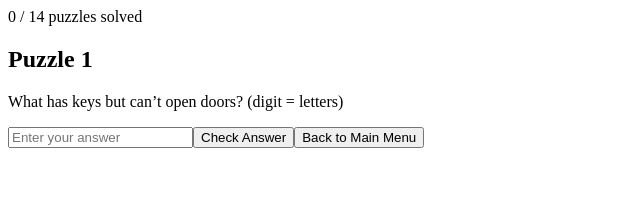
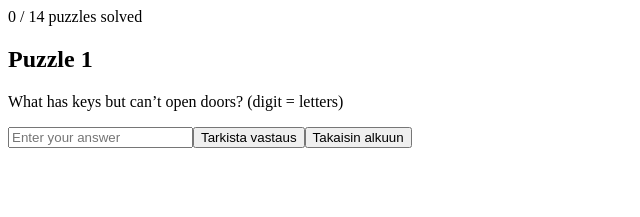
Before and after one commit to grande-fi/riga-puzzle-quest, a Next.js app: page /puzzles/1 in a window 1280 px wide. Shown: the top 217 px of the page, without its empty margins (0-640 px from the left). Built offline with nearby package versions, Linux system fonts and the light colour scheme.

Commit message:
Update page.js
localisation

```diff
--- a/app/puzzles/[id]/page.js
+++ b/app/puzzles/[id]/page.js
@@ -67,7 +67,7 @@ export default function PuzzlePage({ params }) {
           />
 
           <Button onClick={checkAnswer} className="mt-4">
-            Check Answer
+            Tarkista vastaus
           </Button>
 
           {/* Feedback message */}
@@ -87,7 +87,7 @@ export default function PuzzlePage({ params }) {
               onClick={goToNextPuzzle}
               className="mt-4 bg-green-600 hover:bg-green-700"
             >
-              Next Puzzle →
+              Seuraava tehtävä →
             </Button>
           )}
 
@@ -96,7 +96,7 @@ export default function PuzzlePage({ params }) {
             onClick={() => router.push("/")}
             className="mt-4 bg-gray-600 hover:bg-gray-700"
           >
-            Back to Main Menu
+            Takaisin alkuun
           </Button>
         </CardContent>
       </Card>
```
